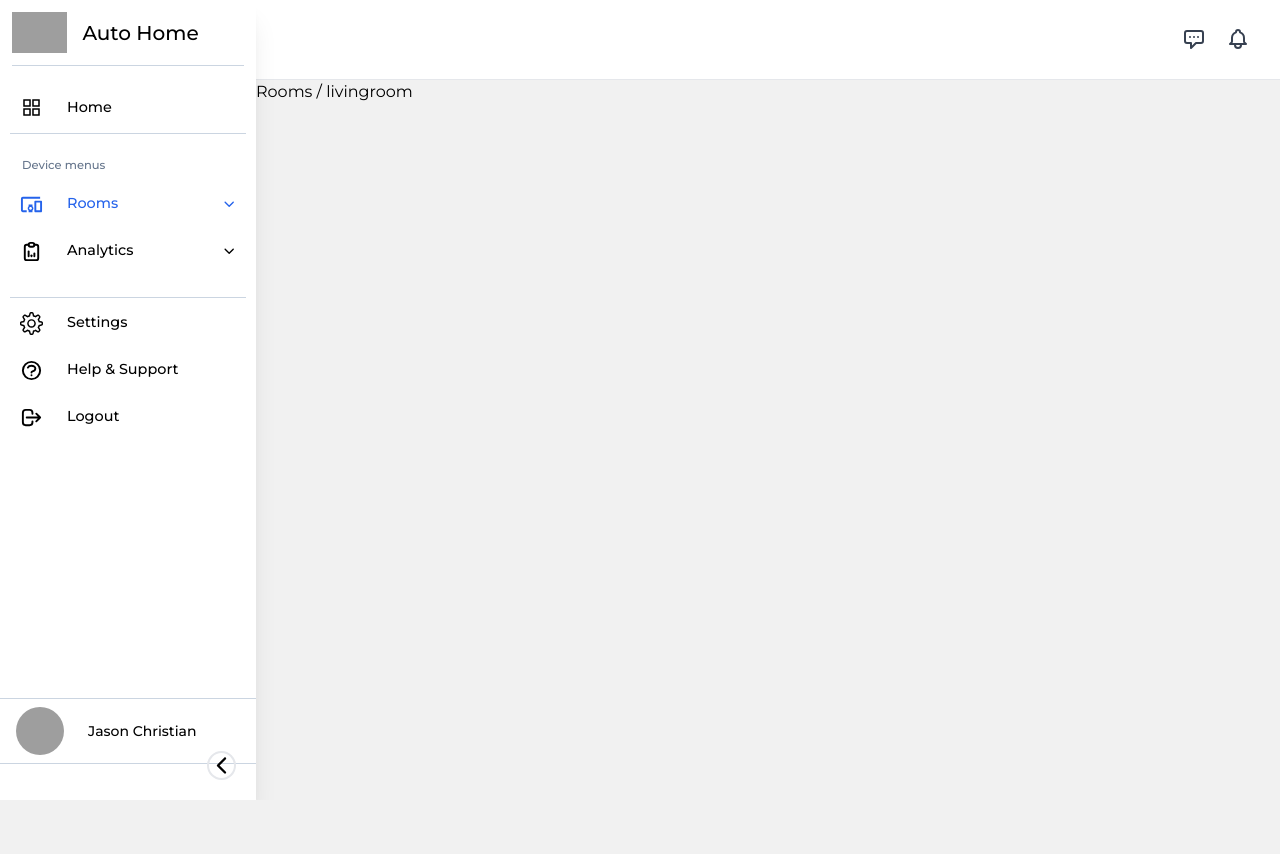
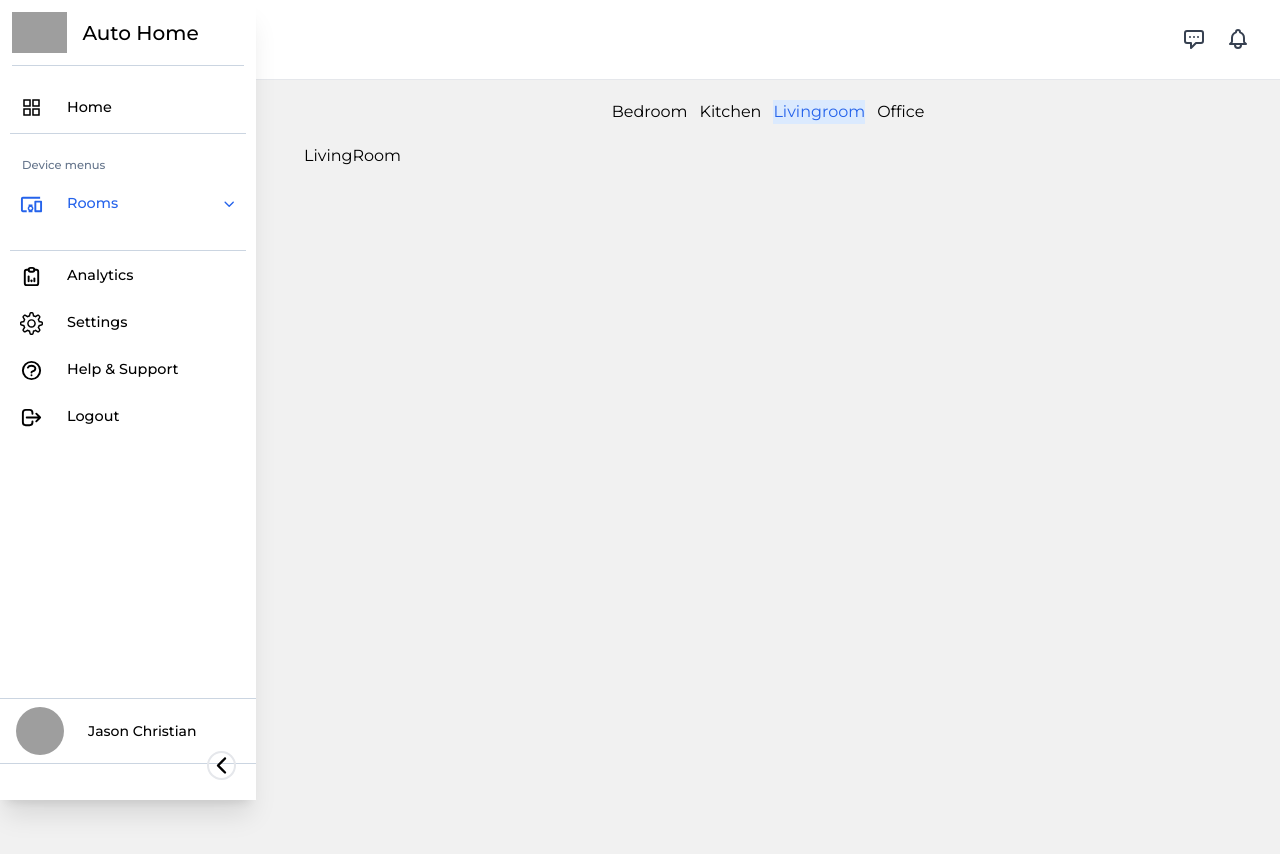
Before and after one commit to jasonchriscodes/Home-Automation-Manager, a React (Create React App) app in the folder frontend/: page /rooms/livingroom in a window 1280 px wide. Shown: the top 854 px of the page. Before the commit the page ends 800 px from the top, so only its background shows below. Built offline with nearby package versions, Linux system fonts and the light colour scheme; grey boxes are pictures that could not be loaded.

Commit message:
fix: submenu routes

```diff
--- a/frontend/src/App.js
+++ b/frontend/src/App.js
@@ -8,6 +8,10 @@ import Home from "./pages/Home";
 import Settings from "./pages/Settings";
 import HelpAndSupport from "./pages/HelpAndSupport";
 import Logout from "./pages/Logout";
+import Bedroom from "./pages/rooms/Bedroom";
+import Kitchen from "./pages/rooms/Kitchen";
+import LivingRoom from "./pages/rooms/LivingRoom";
+import Office from "./pages/rooms/Office";
 import Rooms from "./pages/Rooms";
 
 function App() {
@@ -16,8 +20,13 @@ function App() {
       <RootLayout>
         <Routes>
           <Route index element={<Home />} />
-          <Route path="/rooms/:roomId" element={<Rooms />} />
-          <Route path="/analytics/:analyticId" element={<Analytics />} />
+          <Route path="/rooms" element={<Rooms />}>
+            <Route path="bedroom" element={<Bedroom />} />
+            <Route path="kitchen" element={<Kitchen />} />
+            <Route path="livingroom" element={<LivingRoom />} />
+            <Route path="office" element={<Office />} />
+          </Route>
+          <Route path="/analytics" element={<Analytics />} />
           <Route path="/settings" element={<Settings />} />
           <Route path="/helpandsupport" element={<HelpAndSupport />} />
           <Route path="/logout" element={<Logout />} />
--- a/frontend/src/layouts/sidebar/SubMenu.js
+++ b/frontend/src/layouts/sidebar/SubMenu.js
@@ -1,21 +1,23 @@
 import React, { useState } from "react";
 import { motion } from "framer-motion";
 import { IoIosArrowDown } from "react-icons/io";
-import { NavLink, useLocation } from "react-router-dom";
+import { NavLink, useLocation, useNavigate } from "react-router-dom";
 
 const SubMenu = ({ data }) => {
   const { pathname } = useLocation();
   const [subMenuOpen, setSubMenuOpen] = useState(false);
+  const navigate = useNavigate();
 
   return (
     <>
       <li
         className={`link ${pathname.includes(data.name) && "text-blue-600"}`}
-        onClick={() => setSubMenuOpen(!subMenuOpen)}
+        onClick={() => navigate("/rooms")}
       >
         <data.icon size={23} className="min-w-max" />
         <p className="capitalize flex-1">{data.name}</p>
         <IoIosArrowDown
+          onClick={() => setSubMenuOpen(!subMenuOpen)}
           className={`${subMenuOpen && "rotate-180"} duration-200`}
         />
       </li>
--- a/frontend/src/layouts/sidebar/index.js
+++ b/frontend/src/layouts/sidebar/index.js
@@ -74,11 +74,6 @@ const Sidebar = () => {
       icon: MdDevicesOther,
       menus: ["bedroom", "kitchen", "livingroom", "office"],
     },
-    {
-      name: "analytics",
-      icon: TbReportAnalytics,
-      menus: ["dashboard", "realtime", "events"],
-    },
   ];
 
   return (
@@ -136,6 +131,12 @@ const Sidebar = () => {
               </div>
             )}
 
+            <li>
+              <NavLink to="/analytics" className={"link"}>
+                <TbReportAnalytics size={23} className="min-w-max" />
+                Analytics
+              </NavLink>
+            </li>
             <li>
               <NavLink to="/settings" className={"link"}>
                 <SlSettings size={23} className="min-w-max" />
--- a/frontend/src/pages/Analytics.js
+++ b/frontend/src/pages/Analytics.js
@@ -1,9 +1,7 @@
 import React from "react";
-import { useParams } from "react-router-dom";
 
 const Analytics = () => {
-  const { analyticId } = useParams();
-  return <div>Analytics / {analyticId}</div>;
+  return <div>Analytics</div>;
 };
 
 export default Analytics;
--- a/frontend/src/pages/Rooms.js
+++ b/frontend/src/pages/Rooms.js
@@ -1,9 +1,28 @@
 import React from "react";
-import { useParams } from "react-router-dom";
+import { NavLink, Outlet } from "react-router-dom";
 
 const Rooms = () => {
-  const { roomId } = useParams();
-  return <div>Rooms / {roomId}</div>;
+  return (
+    <div className="h-screen mx-12">
+      <div className="flex justify-center gap-3 mx-3 p-5">
+        <NavLink className="hover:text-blue-400" to="bedroom">
+          Bedroom
+        </NavLink>
+        <NavLink className="hover:text-blue-400" to="kitchen">
+          Kitchen
+        </NavLink>
+        <NavLink className="hover:text-blue-400" to="livingroom">
+          Livingroom
+        </NavLink>
+        <NavLink className="hover:text-blue-400" to="office">
+          Office
+        </NavLink>
+      </div>
+      <div className="flex-col">
+        <Outlet />
+      </div>
+    </div>
+  );
 };
 
 export default Rooms;
--- /dev/null
+++ b/frontend/src/pages/rooms/Bedroom.js
@@ -0,0 +1,7 @@
+import React from "react";
+
+const Bedroom = () => {
+  return <div>Bedroom</div>;
+};
+
+export default Bedroom;
--- /dev/null
+++ b/frontend/src/pages/rooms/Kitchen.js
@@ -0,0 +1,9 @@
+import React from 'react'
+
+const Kitchen = () => {
+  return (
+    <div>Kitchen</div>
+  )
+}
+
+export default Kitchen
--- /dev/null
+++ b/frontend/src/pages/rooms/LivingRoom.js
@@ -0,0 +1,9 @@
+import React from 'react'
+
+const LivingRoom = () => {
+  return (
+    <div>LivingRoom</div>
+  )
+}
+
+export default LivingRoom
--- /dev/null
+++ b/frontend/src/pages/rooms/Office.js
@@ -0,0 +1,9 @@
+import React from 'react'
+
+const Office = () => {
+  return (
+    <div>Office</div>
+  )
+}
+
+export default Office
```
